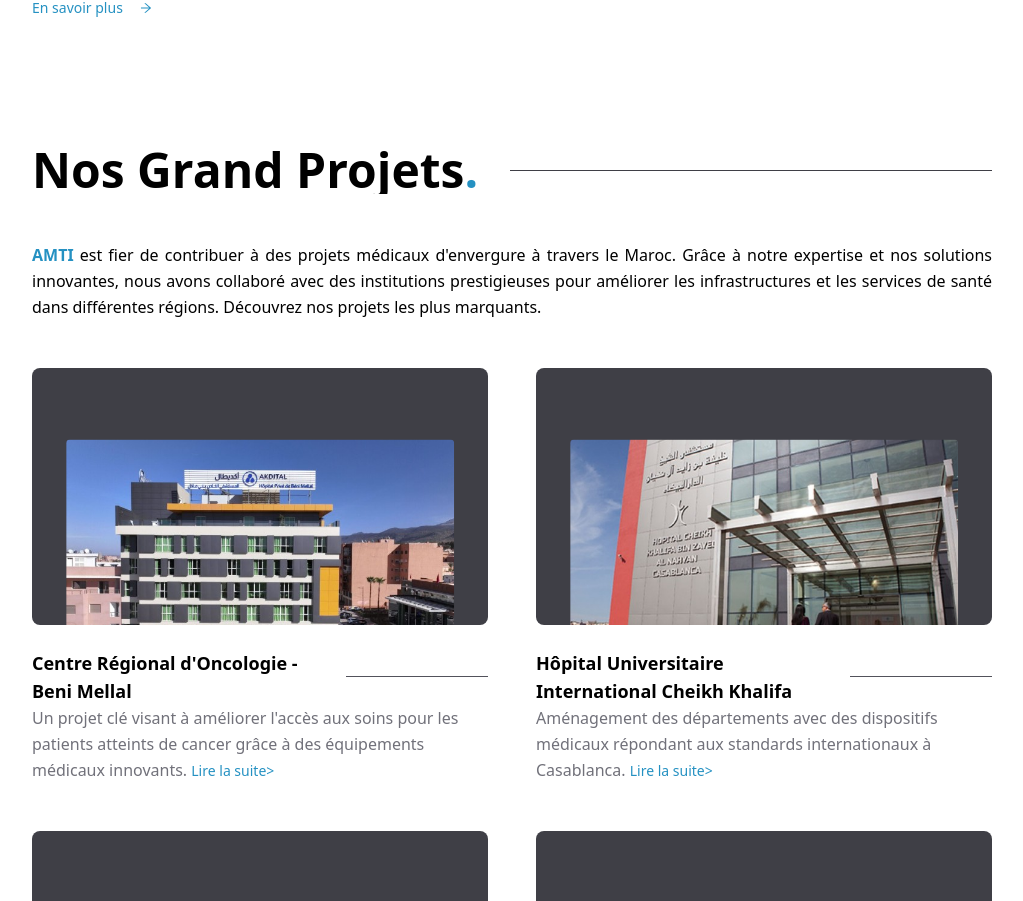
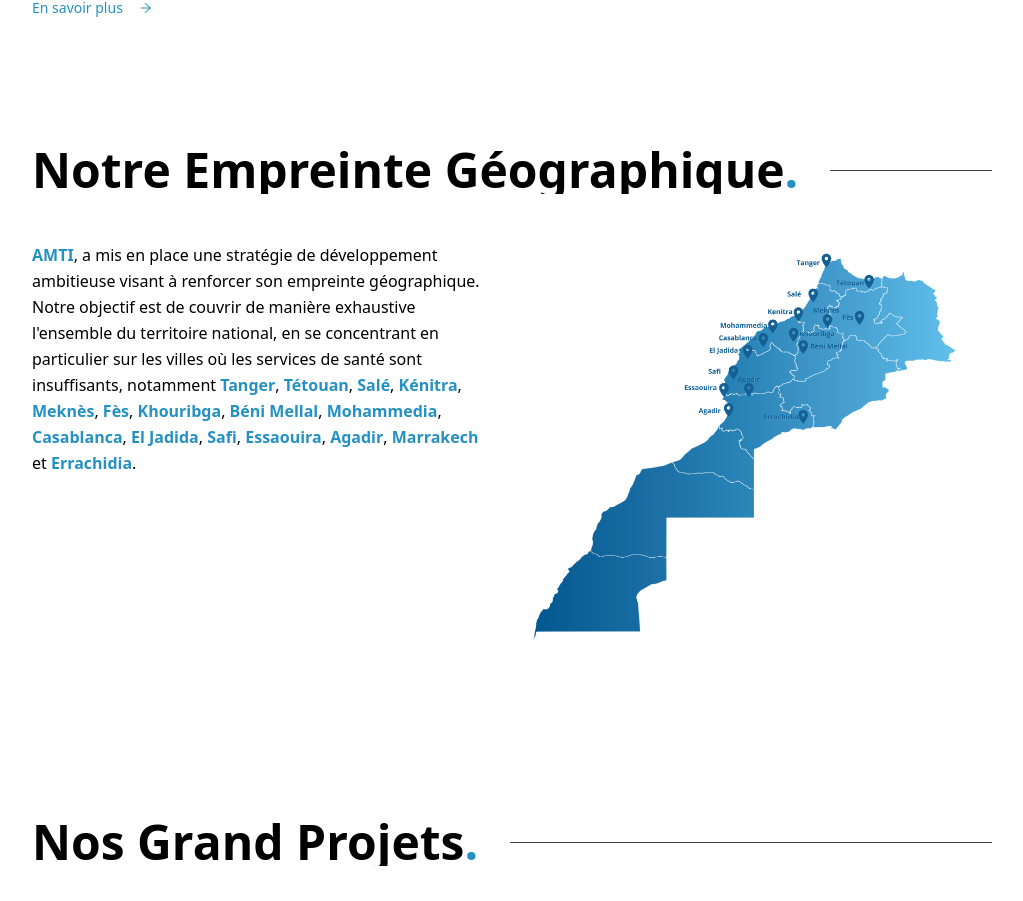
Before and after one commit to LHaitam/alfa-mti, a Next.js app: page /sectors/medical in a window 1280 px wide. Shown: the part 4532-5433 px from the top of the page, without its empty margins (128-1151 px from the left). Built offline with nearby package versions, Linux system fonts and the light colour scheme; a web font is replaced by a local one.

Commit message:
first commit

```diff
--- /dev/null
+++ b/src/components/map/Map.tsx
@@ -0,0 +1,17 @@
+import Reveal from "../util/Reveal";
+
+export const Map = () => {
+  return (
+    <div className="relative">
+      <Reveal>
+        <div className="mb-12">
+          <img
+            src="/map.png"
+            alt="Photo de la carte du Maroc"
+            className="w-full h-[400px] object-cover"
+          />
+        </div>
+      </Reveal>
+    </div>
+  );
+};
--- a/src/components/map/MapMaroc.tsx
+++ b/src/components/map/MapMaroc.tsx
@@ -1,60 +1,45 @@
 import React from "react";
-import { ComposableMap, Geographies, Geography, Marker } from "react-simple-maps";
-import { Tooltip } from "react-tooltip";
-
-const geoUrl = "https://raw.githubusercontent.com/holtzy/D3-graph-gallery/master/DATA/world.geojson";
-
-const cities: { name: string; coordinates: [number, number]; info: string }[] = [
-    { name: "Casablanca", coordinates: [-7.5898, 33.5731], info: "Capitale économique du Maroc." },
-    { name: "Rabat", coordinates: [-6.8326, 34.0209], info: "Capitale administrative du Maroc." },
-    { name: "Marrakech", coordinates: [-7.9811, 31.6295], info: "Ville touristique emblématique." },
-    { name: "Fès", coordinates: [-4.9998, 34.0331], info: "Capitale culturelle du Maroc." },
-    { name: "Tanger", coordinates: [-5.7998, 35.7595], info: "Grand port et carrefour international." },
-    { name: "Agadir", coordinates: [-9.5981, 30.4278], info: "Station balnéaire prisée." }
-];
+import { AiOutlineArrowRight } from "react-icons/ai";
+import { SectionHeader } from "../util/SectionHeader";
+import Reveal from "../util/Reveal";
+import { Map } from "./Map";
+import Link from "next/link";
 
 
 const MapMaroc = () => {
     return (
-        <div className="relative">
-            <Tooltip id="city-tooltip" />
-            <ComposableMap projection="geoMercator" projectionConfig={{ scale: 1200 }} width={800} height={600}>
-                <Geographies geography={geoUrl}>
-                    {({ geographies }: { geographies: any[] }) => geographies.map((geo: any) => (
-
-                        <Geography
-                            key={geo.rsmKey}
-                            geography={geo}
-                            fill="#DDD"
-                            stroke="#FFF"
-                            className="transition-colors duration-300 hover:fill-blue-300"
-                        />
-                    ))
-                    }
-                </Geographies>
-                {cities.map((city, index) => (
-                    <Marker key={index} coordinates={city.coordinates}>
-                        <circle
-                            cx={0}
-                            cy={0}
-                            r={6}
-                            fill="#ff5733"
-                            stroke="#fff"
-                            strokeWidth={2}
-                            data-tip={city.info}
-                            data-for="city-tooltip"
-                        />
-                        <text
-                            textAnchor="middle"
-                            y={-10}
-                            className="fill-black text-xs font-bold"
-                        >
-                            {city.name}
-                        </text>
-                    </Marker>
-                ))}
-            </ComposableMap>
-        </div>
+        <section id="about" className="section-wrapper text-black">
+              <SectionHeader title="Notre&nbsp;Empreinte&nbsp;Géographique" dir="l" />
+              <div className="grid grid grid-cols-2 gap-8">
+                <div className="space-y-4">
+                  <Reveal>
+                    <p className="leading-relaxed text-black">
+                      <span className="font-bold text-[#2591c2]">AMTI</span>, a mis en place une stratégie de développement
+                      ambitieuse visant à renforcer son empreinte géographique. Notre objectif est de couvrir de manière
+                      exhaustive l'ensemble du territoire national, en se concentrant en particulier sur les villes où
+                      les services de santé sont insuffisants, notamment
+                      <span className="font-bold text-[#2591c2]"> Tanger</span>,
+                      <span className="font-bold text-[#2591c2]"> Tétouan</span>,
+                      <span className="font-bold text-[#2591c2]"> Salé</span>,
+                      <span className="font-bold text-[#2591c2]"> Kénitra</span>,
+                      <span className="font-bold text-[#2591c2]"> Meknès</span>,
+                      <span className="font-bold text-[#2591c2]"> Fès</span>,
+                      <span className="font-bold text-[#2591c2]"> Khouribga</span>,
+                      <span className="font-bold text-[#2591c2]"> Béni Mellal</span>,
+                      <span className="font-bold text-[#2591c2]"> Mohammedia</span>,
+                      <span className="font-bold text-[#2591c2]"> Casablanca</span>,
+                      <span className="font-bold text-[#2591c2]"> El Jadida</span>,
+                      <span className="font-bold text-[#2591c2]"> Safi</span>,
+                      <span className="font-bold text-[#2591c2]"> Essaouira</span>,
+                      <span className="font-bold text-[#2591c2]"> Agadir</span>,
+                      <span className="font-bold text-[#2591c2]"> Marrakech</span>  et
+                      <span className="font-bold text-[#2591c2]"> Errachidia</span>.
+                    </p>
+                  </Reveal>
+                </div>
+                <Map />
+              </div>
+            </section>
     );
 };
 
--- a/src/components/sectors/sectors.tsx
+++ b/src/components/sectors/sectors.tsx
@@ -24,7 +24,7 @@
                             <div className="relative group">
                                 <Link href="/sectors/medical">
                                     <img
-                                        src="/images/medical.webp"
+                                        src="/images/medical.png"
                                         alt="Secteur Médical"
                                         className="w-full h-64 object-cover rounded-lg shadow-md transition-transform duration-300 group-hover:scale-105"
                                     />
--- a/src/pages/sectors/medical.tsx
+++ b/src/pages/sectors/medical.tsx
@@ -39,8 +39,8 @@
                         <ServicesSection />
                         <ProcessSection />
                         <ProductsSection />
+                        <Map />
                         <Projects />
-                        {/* <Map /> */}
                     </div>
                 </div>
                 <Footer />
```
Also changed, not shown: public/Map.png (added).
